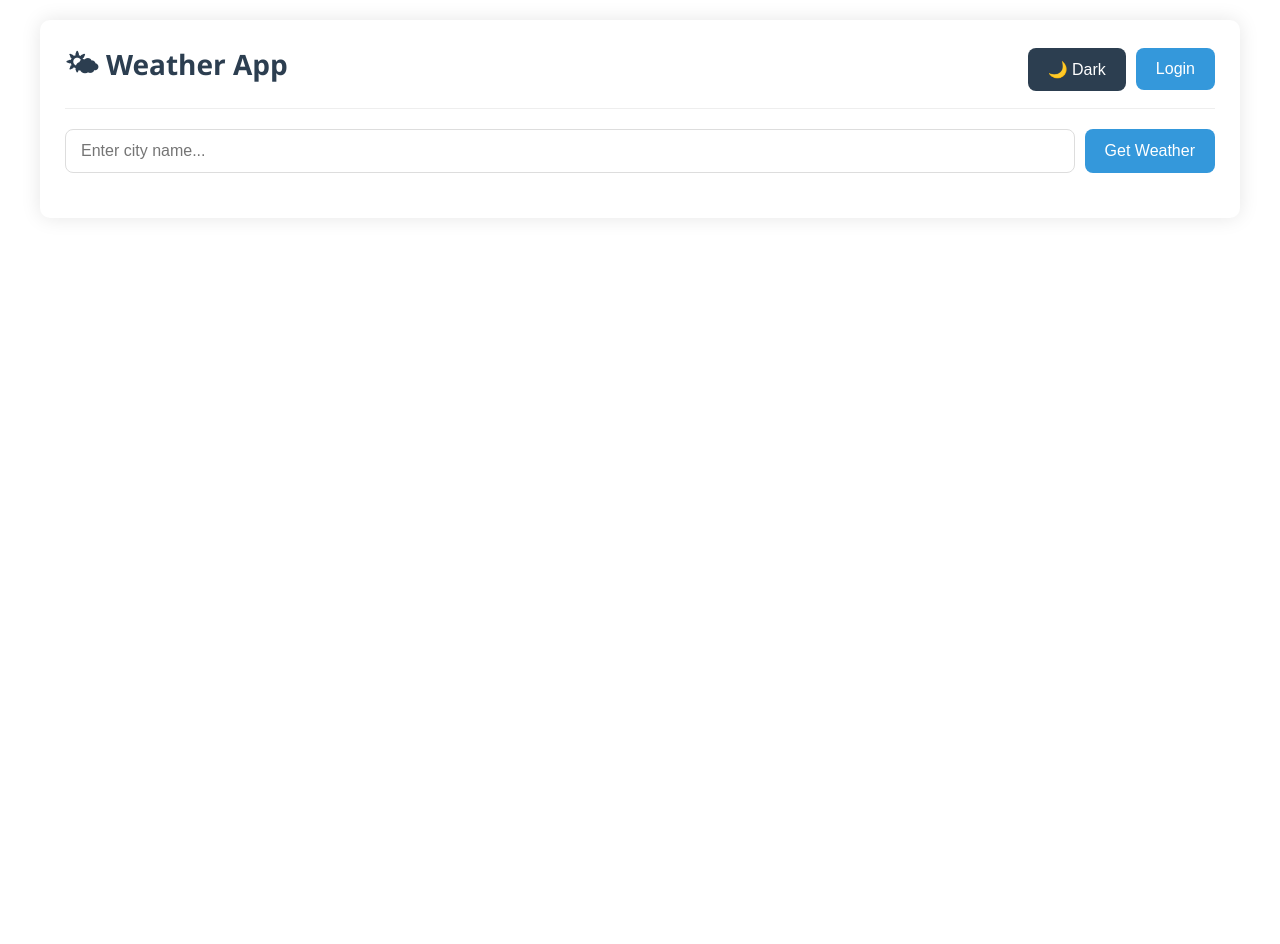
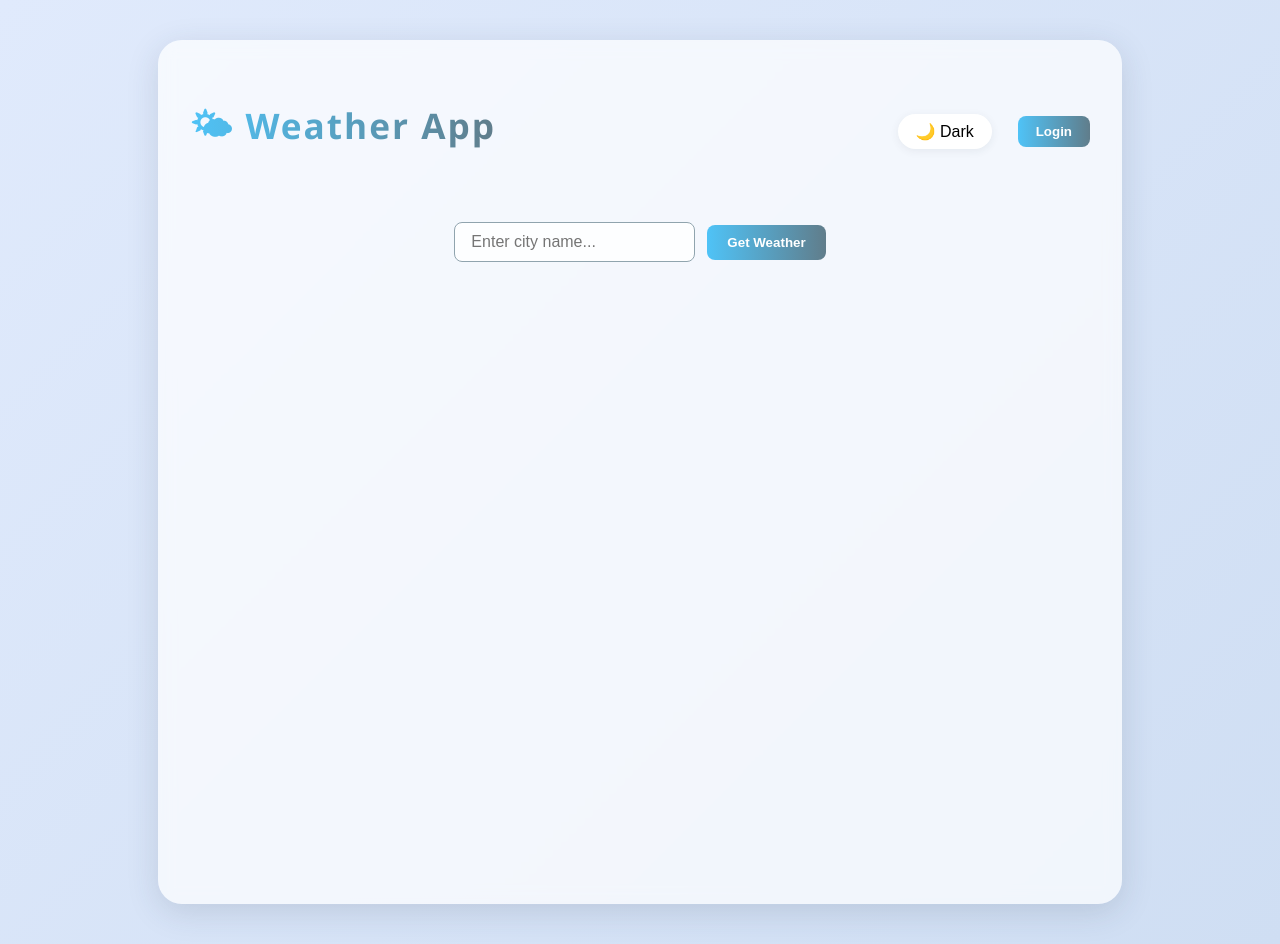
Before and after one commit to Rahiprajapati/weather, a React (Create React App) app: page / in a window 1280 px wide. Before the commit the page ends 800 px from the top, so only its background shows below. Built offline with nearby package versions, Linux system fonts and the light colour scheme.

Commit message:
Update weather.css
new style

```diff
--- a/src/components/CSS/weather.css
+++ b/src/components/CSS/weather.css
@@ -1,441 +1,380 @@
-/* weather.css */
-body {
-  font-family: 'Segoe UI', Tahoma, Geneva, Verdana, sans-serif;
+/* General styles */
+body,
+.weather-container {
+  font-family: 'Poppins', 'Segoe UI', Arial, sans-serif;
+  background: linear-gradient(135deg, #e0eafc 0%, #cfdef3 100%);
+  min-height: 100vh;
   margin: 0;
   padding: 0;
-  transition: all 0.3s ease;
-}
-
-/* Light Theme */
-body.light-theme {
-  background-color: #f5f7fa;
-  color: #333;
-}
-
-/* Dark Theme */
-body.dark-theme {
-  background-color: #1a1a2e;
-  color: #e6e6e6;
 }
 
 .weather-container {
-  max-width: 1200px;
-  margin: 0 auto;
-  padding: 15px;
-  background-color: #ffffff;
-  box-shadow: 0 0 20px rgba(0, 0, 0, 0.1);
-  border-radius: 10px;
-  min-height: 100vh;
-  box-sizing: border-box;
+  max-width: 900px;
+  margin: 40px auto;
+  padding: 32px;
+  border-radius: 24px;
+  box-shadow: 0 8px 32px rgba(44, 62, 80, 0.15);
+  background: rgba(255,255,255,0.7);
+  backdrop-filter: blur(8px);
+  transition: background 0.3s;
 }
 
-.dark-theme .weather-container {
-  background-color: #16213e;
-  box-shadow: 0 0 20px rgba(0, 0, 0, 0.5);
+.dark-theme,
+.weather-container.dark-theme {
+  background: linear-gradient(135deg, #232526 0%, #414345 100%);
+  color: #f5f5f5;
 }
 
-/* Header Styles */
 .header {
   display: flex;
-  flex-direction: column;
-  gap: 15px;
-  margin-bottom: 20px;
-  padding-bottom: 15px;
-  border-bottom: 1px solid #eee;
-}
-
-.dark-theme .header {
-  border-bottom: 1px solid #333;
+  justify-content: space-between;
+  align-items: center;
+  margin-bottom: 32px;
 }
 
 .header h2 {
-  margin: 0;
-  font-size: clamp(24px, 5vw, 28px);
-  color: #2c3e50;
-  text-align: center;
-}
-
-.dark-theme .header h2 {
-  color: #e6e6e6;
+  font-size: 2.2rem;
+  font-weight: 700;
+  letter-spacing: 2px;
+  background: linear-gradient(90deg, #4fc3f7, #607d8b);
+  -webkit-background-clip: text;
+  -webkit-text-fill-color: transparent;
 }
 
 .header-controls {
   display: flex;
-  flex-wrap: wrap;
-  justify-content: center;
   align-items: center;
-  gap: 10px;
+  gap: 18px;
 }
 
-/* Auth Buttons */
-.auth-buttons {
-  display: flex;
-  gap: 8px;
+.theme-toggle {
+  background: #fff;
+  border: none;
+  border-radius: 50px;
+  padding: 8px 18px;
+  font-size: 1rem;
+  cursor: pointer;
+  box-shadow: 0 2px 8px rgba(44, 62, 80, 0.08);
+  transition: background 0.2s, color 0.2s;
 }
 
-.user-actions {
-  display: flex;
-  flex-wrap: wrap;
-  justify-content: center;
-  align-items: center;
-  gap: 10px;
+.theme-toggle:hover {
+  background: #4fc3f7;
+  color: #fff;
+}
+
+.auth-buttons button,
+.user-actions button {
+  background: linear-gradient(90deg, #4fc3f7, #607d8b);
+  color: #fff;
+  border: none;
+  border-radius: 8px;
+  padding: 8px 18px;
+  margin-left: 8px;
+  font-weight: 600;
+  cursor: pointer;
+  transition: background 0.2s;
+}
+
+.auth-buttons button:hover,
+.user-actions button:hover {
+  background: linear-gradient(90deg, #607d8b, #4fc3f7);
 }
 
 .user-info {
   display: flex;
   align-items: center;
-  gap: 8px;
-  flex-wrap: wrap;
-  justify-content: center;
+  gap: 10px;
+  font-size: 1rem;
+  background: linear-gradient(90deg, #e0eafc 60%, #cfdef3 100%);
+  padding: 6px 18px;
+  border-radius: 16px;
+  box-shadow: 0 2px 8px rgba(44, 62, 80, 0.08);
+  font-weight: 600;
+  animation: fadeInWelcome 1s ease;
+}
+
+@keyframes fadeInWelcome {
+  from {
+    opacity: 0;
+    transform: translateY(-12px) scale(0.95);
+  }
+  to {
+    opacity: 1;
+    transform: translateY(0) scale(1);
+  }
 }
 
 .favorites-count {
-  font-size: 0.9em;
-  color: #e74c3c;
+  background: #ffb6b9;
+  color: #fff;
+  border-radius: 12px;
+  padding: 2px 10px;
+  font-size: 0.9rem;
+  margin-left: 6px;
 }
 
-/* Search Container */
 .search-container {
   display: flex;
-  flex-direction: column;
-  gap: 10px;
-  margin-bottom: 20px;
-  width: 100%;
+  justify-content: center;
+  align-items: center;
+  gap: 12px;
+  margin-bottom: 24px;
 }
 
 .search-container input {
-  width: 100%;
-  padding: 12px 15px;
-  border: 1px solid #ddd;
+  padding: 10px 16px;
   border-radius: 8px;
-  font-size: 16px;
-  transition: all 0.3s;
-  box-sizing: border-box;
-}
-
-.dark-theme .search-container input {
-  background-color: #2c3e50;
-  color: #e6e6e6;
-  border-color: #34495e;
+  border: 1px solid #90a4ae;
+  font-size: 1rem;
+  outline: none;
+  transition: border 0.2s;
+  background: rgba(255,255,255,0.8);
 }
 
 .search-container input:focus {
-  outline: none;
-  border-color: #3498db;
-  box-shadow: 0 0 5px rgba(52, 152, 219, 0.5);
+  border: 1.5px solid #4fc3f7;
 }
 
-/* Buttons */
-button {
-  padding: 12px 15px;
+.search-container button {
+  background: linear-gradient(90deg, #4fc3f7, #607d8b);
+  color: #fff;
   border: none;
   border-radius: 8px;
-  background-color: #3498db;
-  color: white;
-  font-size: 16px;
+  padding: 10px 20px;
+  font-weight: 600;
   cursor: pointer;
-  transition: all 0.3s;
-  width: 100%;
+  transition: background 0.2s;
 }
 
-button:hover {
-  background-color: #2980b9;
-  transform: translateY(-2px);
+.search-container button:hover {
+  background: linear-gradient(90deg, #607d8b, #4fc3f7);
 }
 
-.theme-toggle {
-  background-color: #2c3e50;
+.error {
+  color: #e57373;
+  background: #fff0f0;
+  border-radius: 8px;
+  padding: 8px 16px;
+  margin: 12px auto;
+  text-align: center;
+  font-weight: 500;
+  box-shadow: 0 2px 8px rgba(230, 115, 115, 0.08);
 }
 
-.favorite-btn {
-  padding: 5px 10px;
-  font-size: 20px;
-  background: none !important;
-  color: gold !important;
-  width: auto;
-}
-
-.favorite-btn:hover {
-  transform: scale(1.2);
-}
-
-/* Error Message */
-.error {
-  color: #e74c3c;
-  padding: 10px;
-  background-color: #fadbd8;
-  border-radius: 5px;
-  margin-bottom: 15px;
+.auth-modal {
+  position: fixed;
+  top: 50%;
+  left: 50%;
+  transform: translate(-50%, -50%);
+  background: rgba(255,255,255,0.95);
+  border-radius: 16px;
+  box-shadow: 0 8px 32px rgba(44, 62, 80, 0.18);
+  padding: 32px 28px;
+  z-index: 1000;
+  min-width: 320px;
   text-align: center;
 }
 
-.dark-theme .error {
-  background-color: #4b2a2a;
+.auth-modal h3 {
+  margin-bottom: 18px;
+  font-size: 1.3rem;
+  font-weight: 600;
 }
 
-/* Weather Cards */
+.auth-modal input {
+  display: block;
+  width: 90%;
+  margin: 10px auto;
+  padding: 10px 12px;
+  border-radius: 8px;
+  border: 1px solid #90a4ae;
+  font-size: 1rem;
+  background: rgba(255,255,255,0.8);
+}
+
+.modal-buttons {
+  display: flex;
+  justify-content: center;
+  gap: 12px;
+  margin-top: 18px;
+}
+
+.modal-buttons button {
+  background: linear-gradient(90deg, #4fc3f7, #607d8b);
+  color: #fff;
+  border: none;
+  border-radius: 8px;
+  padding: 8px 18px;
+  font-weight: 600;
+  cursor: pointer;
+  transition: background 0.2s;
+}
+
+.modal-buttons button:hover {
+  background: linear-gradient(90deg, #607d8b, #4fc3f7);
+}
+
+.user-actions {
+  display: flex;
+  align-items: center;
+  gap: 16px;
+}
+
+/* Favorites Section */
+.favorites-section {
+  margin: 32px 0 24px 0;
+  background: rgba(76,195,247,0.08);
+  border-radius: 16px;
+  padding: 18px 24px;
+  box-shadow: 0 2px 8px rgba(44, 62, 80, 0.08);
+}
+
+.favorites-section h3 {
+  font-size: 1.2rem;
+  margin-bottom: 12px;
+  color: #607d8b;
+}
+
+.favorites-list {
+  display: flex;
+  gap: 18px;
+  flex-wrap: wrap;
+}
+
+.favorite-item {
+  background: rgba(255,255,255,0.85);
+  border-radius: 12px;
+  box-shadow: 0 2px 8px rgba(44, 62, 80, 0.08);
+  padding: 10px 18px;
+  display: flex;
+  align-items: center;
+  gap: 12px;
+  font-size: 1rem;
+  min-width: 160px;
+  transition: box-shadow 0.2s;
+}
+
+.favorite-item:hover {
+  box-shadow: 0 4px 16px rgba(44, 62, 80, 0.18);
+}
+
+/* Weather Results */
 .weather-results {
-  display: grid;
-  grid-template-columns: repeat(auto-fill, minmax(280px, 1fr));
-  gap: 20px;
-  margin-top: 20px;
+  display: flex;
+  flex-wrap: wrap;
+  gap: 28px;
+  justify-content: center;
+  margin-top: 24px;
 }
 
 .weather-card {
-  padding: 15px;
-  border-radius: 10px;
-  box-shadow: 0 4px 8px rgba(0, 0, 0, 0.1);
-  transition: all 0.3s;
+  background: rgba(255,255,255,0.85);
+  border-radius: 18px;
+  box-shadow: 0 4px 24px rgba(44, 62, 80, 0.12);
+  padding: 24px 22px;
+  min-width: 260px;
+  max-width: 320px;
+  margin-bottom: 18px;
+  transition: box-shadow 0.2s, background 0.3s;
   position: relative;
+  overflow: hidden;
 }
 
 .weather-card:hover {
-  transform: translateY(-5px);
-  box-shadow: 0 8px 16px rgba(0, 0, 0, 0.2);
+  box-shadow: 0 8px 32px rgba(44, 62, 80, 0.18);
+  background: rgba(76,195,247,0.12);
 }
 
 .card-header {
   display: flex;
   justify-content: space-between;
   align-items: center;
-  margin-bottom: 15px;
-  flex-wrap: wrap;
-  gap: 10px;
+  margin-bottom: 8px;
 }
 
 .card-header h3 {
-  margin: 0;
-  font-size: clamp(16px, 4vw, 20px);
-  flex: 1;
-  min-width: 150px;
+  font-size: 1.1rem;
+  font-weight: 600;
+  color: #607d8b;
+}
+
+.favorite-btn {
+  background: none;
+  border: none;
+  font-size: 1.5rem;
+  cursor: pointer;
+  color: #ffb400;
+  transition: color 0.2s;
+}
+
+.favorite-btn:hover {
+  color: #ff6f61;
 }
 
 .weather-card img {
-  width: 70px;
-  height: 70px;
-  margin: 10px auto;
   display: block;
+  margin: 0 auto 8px auto;
+  width: 80px;
+  height: 80px;
+  filter: drop-shadow(0 2px 8px rgba(76,195,247,0.18));
 }
 
 .weather-card p {
-  margin: 8px 0;
-  font-size: clamp(14px, 3vw, 16px);
+  margin: 4px 0;
+  font-size: 1rem;
+  color: #333;
 }
 
-/* Suggestions */
-.suggestions {
-  margin-top: 15px;
-  padding-top: 15px;
-  border-top: 1px dashed rgba(255, 255, 255, 0.5);
+.weather-card .suggestions {
+  margin-top: 12px;
+  background: rgba(76,195,247,0.08);
+  border-radius: 10px;
+  padding: 10px 12px;
 }
 
-.suggestions h4 {
-  margin-bottom: 10px;
-  font-size: clamp(14px, 3vw, 16px);
+.weather-card .suggestions h4 {
+  font-size: 1rem;
+  margin-bottom: 6px;
+  color: #4fc3f7;
 }
 
-.suggestions ul {
-  padding-left: 20px;
+.weather-card .suggestions ul {
+  list-style: none;
+  padding: 0;
   margin: 0;
 }
 
-.suggestions li {
-  margin-bottom: 5px;
-  font-size: clamp(12px, 2.5vw, 14px);
+.weather-card .suggestions li {
+  font-size: 0.98rem;
+  color: #607d8b;
+  margin-bottom: 4px;
+  padding-left: 8px;
+  position: relative;
 }
 
-/* Favorites Section */
-.favorites-section {
-  margin: 25px 0;
+.weather-card .suggestions li:before {
+  content: "•";
+  color: #4fc3f7;
+  position: absolute;
+  left: 0;
 }
 
-.favorites-section h3 {
-  margin-bottom: 15px;
-  padding-bottom: 10px;
-  border-bottom: 1px solid #eee;
-  font-size: clamp(16px, 4vw, 20px);
-}
-
-.dark-theme .favorites-section h3 {
-  border-bottom: 1px solid #333;
-}
-
-.favorites-list {
-  display: grid;
-  grid-template-columns: repeat(auto-fill, minmax(160px, 1fr));
-  gap: 12px;
-}
-
-.favorite-item {
-  border: 2px solid gold;
-  padding: 10px;
-  border-radius: 8px;
-  background-color: rgba(255, 215, 0, 0.1);
-  display: flex;
-  flex-direction: column;
-  align-items: center;
-}
-
-.dark-theme .favorite-item {
-  background-color: rgba(255, 255, 255, 0.05);
-}
-
-.favorite-item:hover {
-  background-color: rgba(255, 255, 255, 0.2);
-  transform: translateY(-3px);
-}
-
-.favorite-item img {
-  width: 40px;
-  height: 40px;
-  margin: 5px 0;
-}
-
-.favorite-item span {
-  text-align: center;
-  margin: 3px 0;
-  font-size: clamp(12px, 2.5vw, 14px);
-}
-
-/* Auth Modal */
-.auth-modal {
-  position: fixed;
-  top: 50%;
-  left: 50%;
-  transform: translate(-50%, -50%);
-  background-color: white;
-  padding: 20px;
-  border-radius: 10px;
-  box-shadow: 0 5px 15px rgba(0, 0, 0, 0.3);
-  z-index: 1000;
-  width: calc(100% - 40px);
-  max-width: 400px;
-  max-height: 90vh;
-  overflow-y: auto;
-}
-
-.dark-theme .auth-modal {
-  background-color: #16213e;
-  border: 1px solid #0f3460;
-}
-
-.auth-modal h3 {
-  margin-top: 0;
-  margin-bottom: 20px;
-  text-align: center;
-  font-size: clamp(18px, 4vw, 22px);
-}
-
-.auth-modal input {
-  width: 100%;
-  padding: 12px;
-  margin-bottom: 15px;
-  border: 1px solid #ddd;
-  border-radius: 5px;
-  font-size: 16px;
-  box-sizing: border-box;
-}
-
-.dark-theme .auth-modal input {
-  background-color: #2c3e50;
-  color: #e6e6e6;
-  border-color: #34495e;
-}
-
-.modal-buttons {
-  display: flex;
-  justify-content: space-between;
-  gap: 10px;
-}
-
-.modal-buttons button {
-  flex: 1;
-}
-
-/* Overlay for modal */
-.modal-overlay {
-  position: fixed;
-  top: 0;
-  left: 0;
-  right: 0;
-  bottom: 0;
-  background-color: rgba(0, 0, 0, 0.5);
-  z-index: 999;
-}
-
-/* Responsive Adjustments */
-@media (min-width: 480px) {
-  .search-container {
-    flex-direction: row;
+/* Responsive */
+@media (max-width: 700px) {
+  .weather-container {
+    padding: 12px;
+    border-radius: 12px;
   }
-
-  .search-container input {
-    width: auto;
-    flex: 1;
+  .weather-results {
+    gap: 16px;
   }
-
-  .search-container button {
-    width: auto;
+  .weather-card {
+    min-width: 90vw;
+    max-width: 98vw;
+    padding: 16px 8px;
   }
-
-  button {
-    width: auto;
-    padding: 12px 20px;
+  .favorites-list {
+    gap: 8px;
   }
 }
-
-@media (min-width: 768px) {
-  .header {
-    flex-direction: row;
-    justify-content: space-between;
-    align-items: center;
-  }
-
-  .header h2 {
-    text-align: left;
-  }
-
-  .header-controls {
-    justify-content: flex-end;
-  }
-
-  .favorites-list {
-    grid-template-columns: repeat(auto-fill, minmax(200px, 1fr));
-  }
-}
-
-@media (min-width: 992px) {
-  .weather-container {
-    padding: 25px;
-  margin: 20px auto;
-    min-height: auto;
-  }
-
-  .weather-card {
-    padding: 20px;
-  }
-
-  .favorites-list {
-    gap: 15px;
-  }
-}
-
-/* Very small screens (320px and below) */
-@media (max-width: 320px) {
-  .weather-card {
-    padding: 10px;
-  }
-
-  .card-header h3 {
-    font-size: 14px;
-    min-width: 120px;
-  }
-
-  .weather-card p {
-    font-size: 13px;
-  }
-
-  .favorites-list {
-    grid-template-columns: 1fr;
-  }
-}
```
